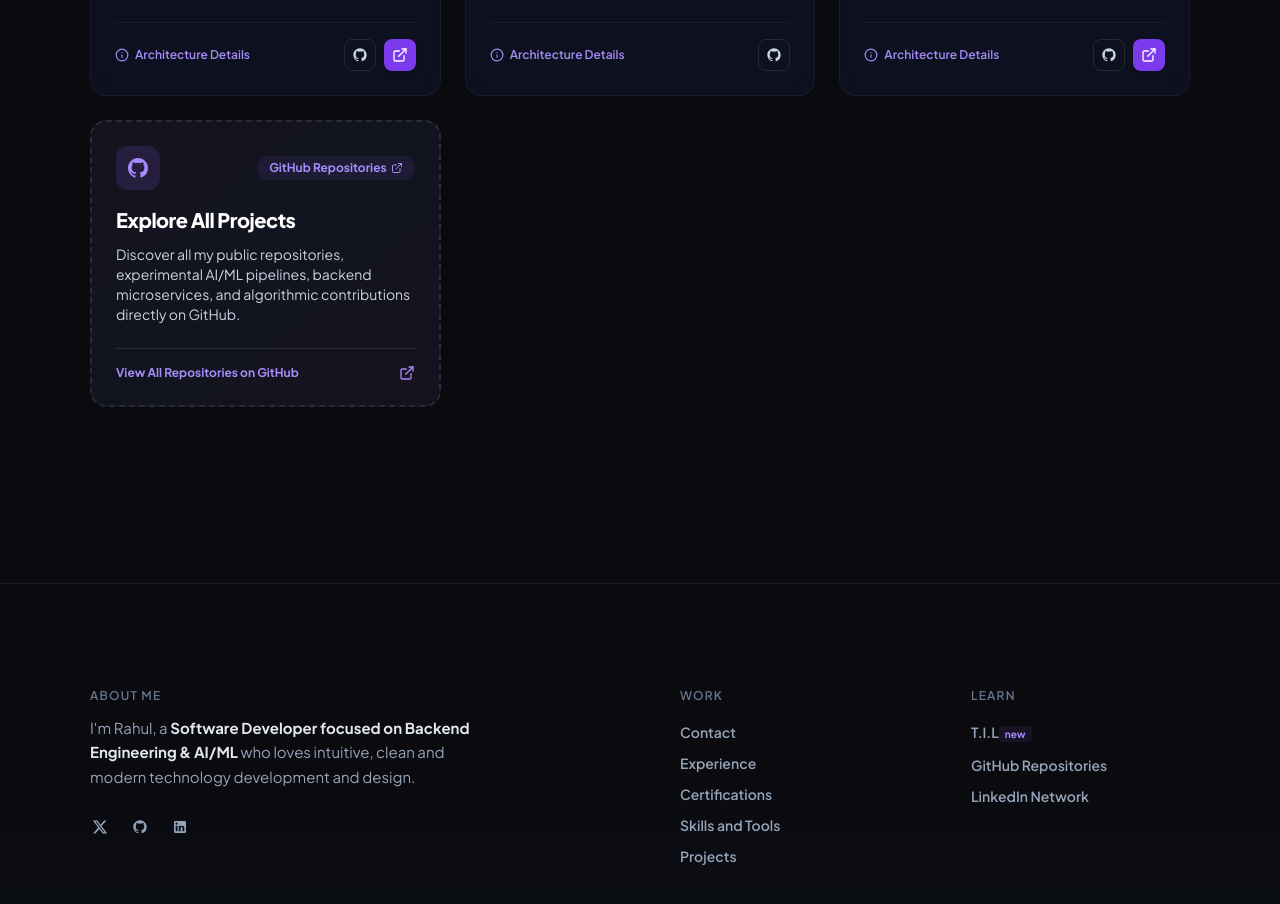
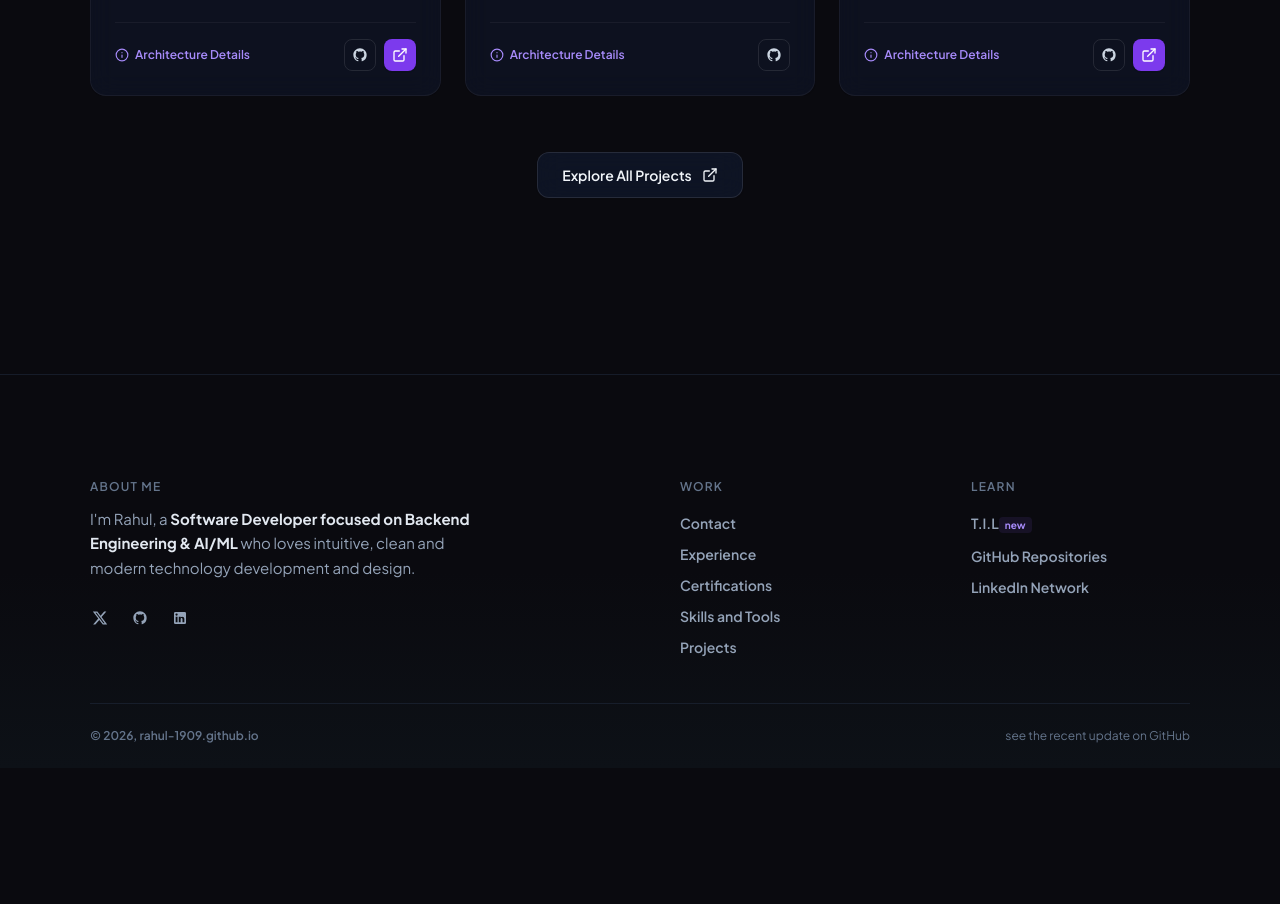
Before and after one commit to rahul-1909/Portfolio, a React (Vite) app: page /projects in a window 1280 px wide. Shown: the part 1060-1964 px from the top of the page. After the commit the page ends 1828 px from the top, so only its background shows below. Built offline with nearby package versions, Linux system fonts and the light colour scheme.

Commit message:
fix(projects): convert Explore All Projects into a small compact box container

```diff
--- a/src/pages/ProjectsPage.tsx
+++ b/src/pages/ProjectsPage.tsx
@@ -160,38 +160,18 @@ export const ProjectsPage: React.FC = () => {
               </div>
             </div>
           ))}
+        </div>
 
-          {/* Explore All Projects Container (Redirects to GitHub Repositories) */}
+        {/* Explore All Projects Small Box Container (Redirects to GitHub Repositories) */}
+        <div className="mt-14 flex justify-center">
           <a
             href="https://github.com/rahul-1909?tab=repositories"
             target="_blank"
             rel="noopener noreferrer"
-            className="group relative flex flex-col justify-between rounded-2xl border-2 border-dashed border-accent-500/35 bg-gradient-to-br from-accent-500/5 via-blue-500/5 to-purple-500/5 p-6 backdrop-blur-md transition-all duration-300 hover:border-accent-500 hover:bg-accent-500/10 hover:shadow-2xl hover:shadow-accent-500/10 hover:-translate-y-1.5 dark:border-white/10 dark:bg-white/[0.02] dark:hover:border-accent-500/50 dark:hover:bg-white/[0.05]"
+            className="group inline-flex items-center gap-2.5 rounded-xl border border-slate-300/80 bg-white/80 px-6 py-3 text-sm font-semibold text-slate-800 backdrop-blur-md shadow-sm transition-all duration-300 hover:border-accent-500 hover:bg-accent-500 hover:text-white hover:shadow-lg hover:shadow-accent-500/25 hover:-translate-y-0.5 dark:border-white/10 dark:bg-slate-900/80 dark:text-slate-100 dark:hover:border-accent-500 dark:hover:bg-accent-600"
           >
-            <div>
-              <div className="flex items-center justify-between gap-2 mb-4">
-                <span className="flex h-11 w-11 items-center justify-center rounded-xl bg-accent-500/15 text-accent-600 dark:text-accent-400 group-hover:scale-110 transition-transform">
-                  <GithubIcon className="h-6 w-6" />
-                </span>
-                <span className="inline-flex items-center gap-1 rounded-full bg-accent-500/10 px-3 py-1 text-xs font-bold text-accent-600 dark:text-accent-400">
-                  <span>GitHub Repositories</span>
-                  <ExternalLink className="h-3 w-3" />
-                </span>
-              </div>
-
-              <h3 className="text-xl font-extrabold tracking-tight text-slate-900 dark:text-white group-hover:text-accent-600 dark:group-hover:text-accent-400 transition-colors">
-                Explore All Projects
-              </h3>
-
-              <p className="mt-2.5 text-xs sm:text-sm text-slate-600 dark:text-slate-300 leading-relaxed">
-                Discover all my public repositories, experimental AI/ML pipelines, backend microservices, and algorithmic contributions directly on GitHub.
-              </p>
-            </div>
-
-            <div className="mt-6 pt-4 border-t border-slate-200/60 dark:border-white/10 flex items-center justify-between text-xs font-bold text-accent-600 dark:text-accent-400">
-              <span>View All Repositories on GitHub</span>
-              <ExternalLink className="h-4 w-4 group-hover:translate-x-1 group-hover:-translate-y-0.5 transition-transform" />
-            </div>
+            <span>Explore All Projects</span>
+            <ExternalLink className="h-4 w-4 transition-transform group-hover:translate-x-0.5 group-hover:-translate-y-0.5" />
           </a>
         </div>
 
```
